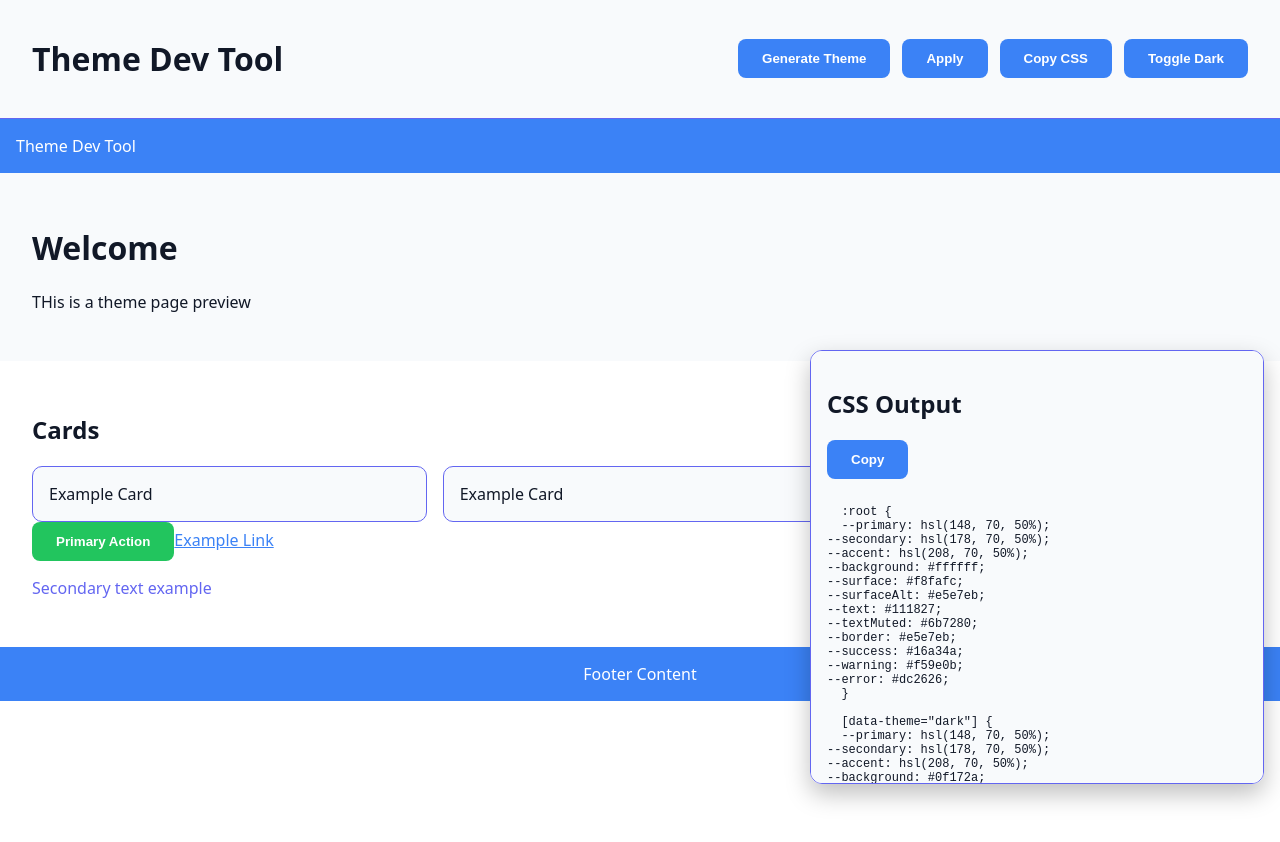
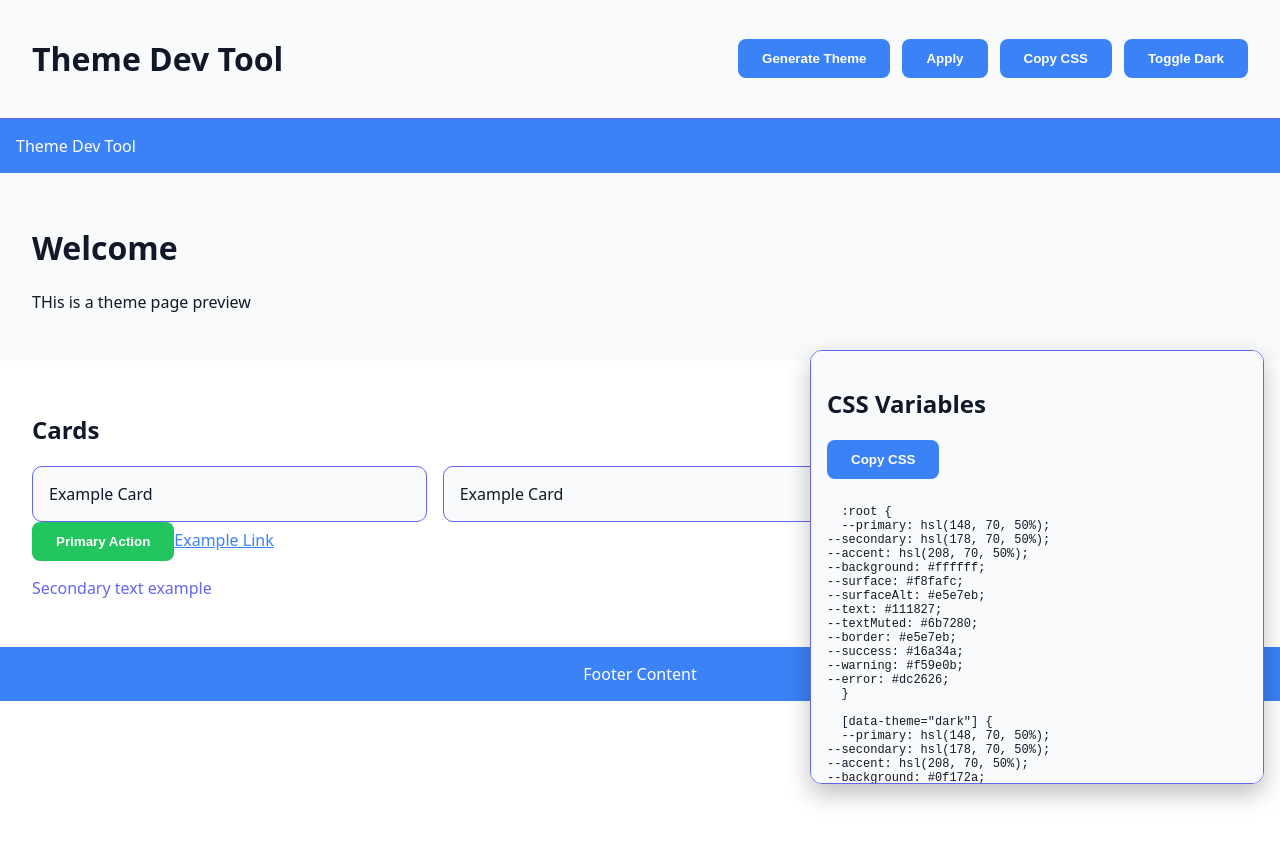
Before and after one commit to RodriguezRamiro/themedevstool, a React (Vite) app: page / in a window 1280 px wide. Shown: the top 842 px of the page. Built offline with nearby package versions, Linux system fonts and the light colour scheme.

Commit message:
updated css output to provide feedback when copying, polished formatting, gave access to choose what to copy

```diff
--- a/src/components/cssOutput.jsx
+++ b/src/components/cssOutput.jsx
@@ -1,23 +1,36 @@
 /* //themedevstool/src/components/cssOutput.jsx */
 
+import { useState } from "react";
 
 function CSSOutput({ css }) {
-    function copyToClipboard() {
-        navigator.clipboard.writeText(css)
+  const [copied, setCopied] = useState(false);
+
+  async function copyToClipboard() {
+    try {
+      await navigator.clipboard.writeText(css);
+      setCopied(true);
+
+      setTimeout(() => setCopied(false), 2000);
+    } catch (err) {
+      console.error("Copy failed", err);
     }
+  }
 
-    return (
-        <div className="css-output">
+  return (
+    <div className="css-output">
+      <div className="css-output-header">
+        <h2>CSS Variables</h2>
 
-            <h2>CSS Output</h2>
+        <button onClick={copyToClipboard}>
+          {copied ? "Copied ✓" : "Copy CSS"}
+        </button>
+      </div>
 
-            <button onClick={copyToClipboard}>
-                Copy
-            </button>
-
-            <pre>{css}</pre>
-        </div>
-    )
+      <pre className="css-code">
+        <code>{css}</code>
+      </pre>
+    </div>
+  );
 }
 
-export default CSSOutput
+export default CSSOutput;
```
